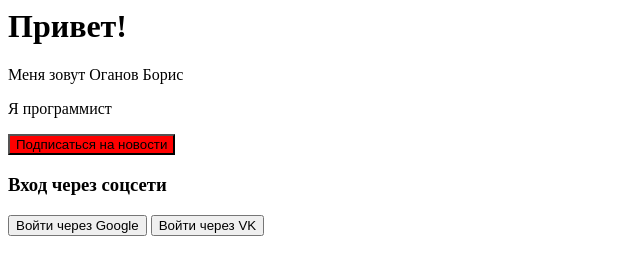
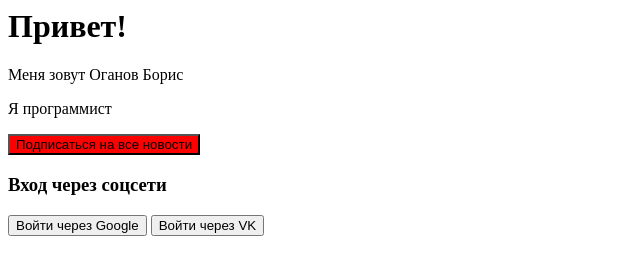
Before and after one commit to KronlsDis/laba6, a plain HTML site: page index.html in a window 1280 px wide. Shown: the full height of the page, 0-640 px from the left. Drawn offline with Linux system fonts and the light colour scheme.

Commit message:
Изменил текст кнопки

```diff
--- a/index.html
+++ b/index.html
@@ -6,7 +6,7 @@
   <h1>Привет!</h1>
   <p>Меня зовут Оганов Борис</p>
   <p>Я программист</p>
-  <button style="background-color: red;">Подписаться на новости</button>
+  <button style="background-color: red;">Подписаться на все новости</button>
   <div>
     <h3>Вход через соцсети</h3>
     <button>Войти через Google</button>
```
